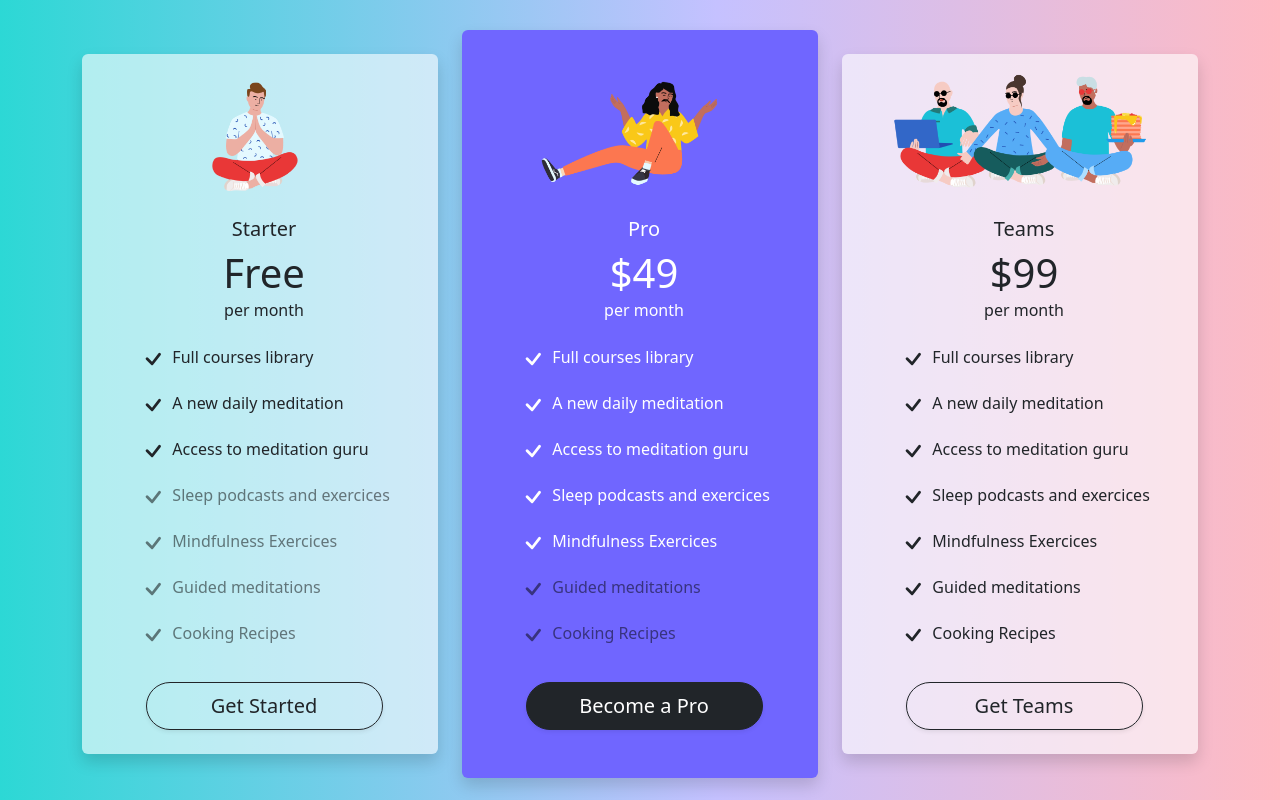
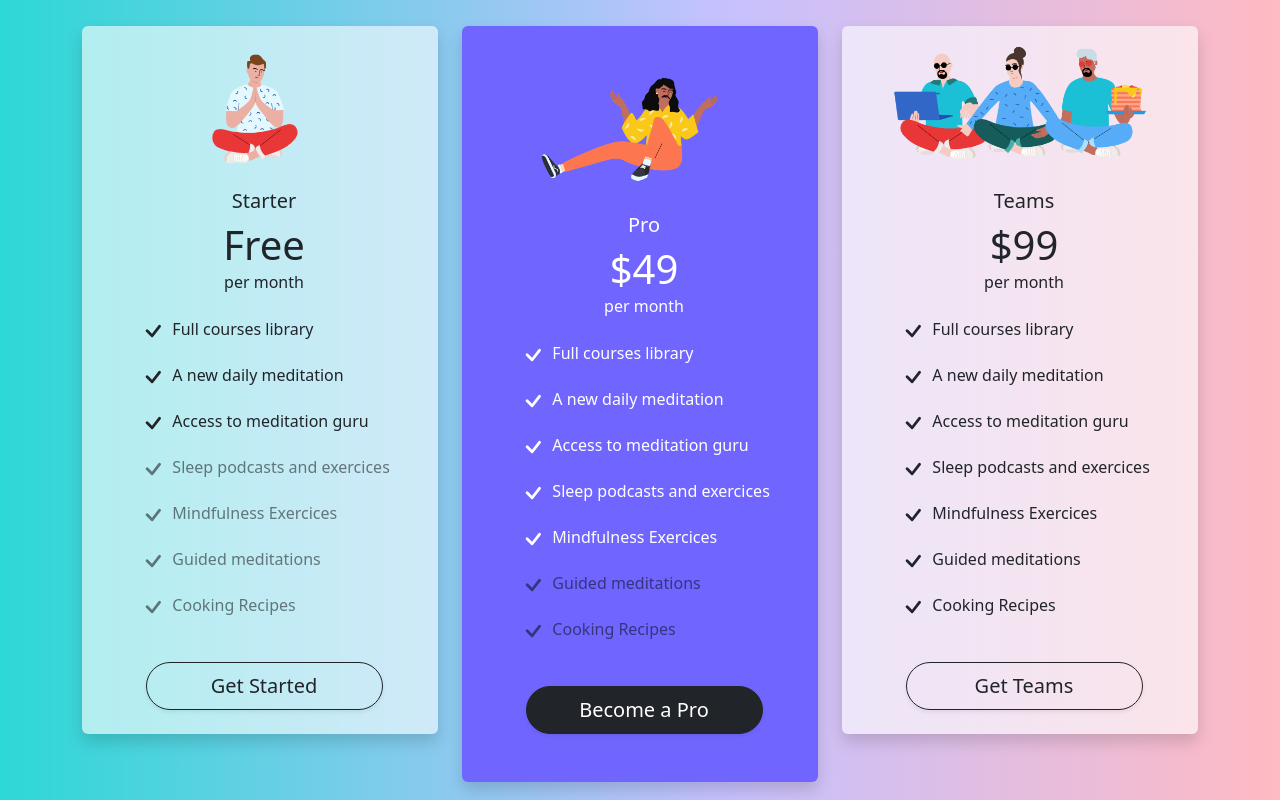
Before and after one commit to ruthtempo/price-cards-challenge, a React (Create React App) app: page / in a window 1280 px wide. Built offline with nearby package versions, Linux system fonts and the light colour scheme.

Commit message:
last fixes

```diff
--- a/public/index.html
+++ b/public/index.html
@@ -2,42 +2,12 @@
 <html lang="en">
   <head>
     <meta charset="utf-8" />
-    <link rel="icon" href="%PUBLIC_URL%/favicon.ico" />
     <meta name="viewport" content="width=device-width, initial-scale=1" />
     <meta name="theme-color" content="#000000" />
-    <meta
-      name="Price Cards React"
-      content="modular price cards for Jump2Digital2022"
-    />
-    <link rel="apple-touch-icon" href="%PUBLIC_URL%/logo192.png" />
-    <!--
-      manifest.json provides metadata used when your web app is installed on a
-      user's mobile device or desktop. See https://developers.google.com/web/fundamentals/web-app-manifest/
-    -->
-    <link rel="manifest" href="%PUBLIC_URL%/manifest.json" />
-    <!--
-      Notice the use of %PUBLIC_URL% in the tags above.
-      It will be replaced with the URL of the `public` folder during the build.
-      Only files inside the `public` folder can be referenced from the HTML.
-
-      Unlike "/favicon.ico" or "favicon.ico", "%PUBLIC_URL%/favicon.ico" will
-      work correctly both with client-side routing and a non-root public URL.
-      Learn how to configure a non-root public URL by running `npm run build`.
-    -->
     <title>Price Cards</title>
   </head>
   <body>
     <noscript>You need to enable JavaScript to run this app.</noscript>
     <div id="root" class="vh-100"></div>
-    <!--
-      This HTML file is a template.
-      If you open it directly in the browser, you will see an empty page.
-
-      You can add webfonts, meta tags, or analytics to this file.
-      The build step will place the bundled scripts into the <body> tag.
-
-      To begin the development, run `npm start` or `yarn start`.
-      To create a production bundle, use `npm run build` or `yarn build`.
-    -->
   </body>
 </html>
--- a/src/components/PlanCard.tsx
+++ b/src/components/PlanCard.tsx
@@ -3,7 +3,7 @@ import { Button, Card, Form, Modal } from "react-bootstrap";
 import { Check } from "react-bootstrap-icons";
 import { Plan } from "./PricingPage";
 import image from "../media/modal_img.png";
-import "../cards.css";
+import "./PlanCard.css";
 
 export const PlanCard = (p: { plan: Plan }) => {
   const [showModal, setShowModal] = useState(false);
@@ -15,9 +15,9 @@ export const PlanCard = (p: { plan: Plan }) => {
     <>
       <Card
         className={`shadow border-0 animate ${
-          p.plan.id === "2"
+          p.plan.variant === "primary"
             ? "text-white highlightedPlan py-4"
-            : "secondaryPlan mt-4"
+            : "secondaryPlan mt-lg-4"
         }`}
       >
         <Card.Img
@@ -27,32 +27,33 @@ export const PlanCard = (p: { plan: Plan }) => {
         />
 
         <Card.Body className="d-flex flex-column ms-2 collapse">
-          <p className="h5 text-center">{p.plan.title}</p>
+          <h5 className="text-center">{p.plan.title}</h5>
           <Card.Title className="display-6 text-center">
             {p.plan.price}
           </Card.Title>
           <Card.Subtitle className="fs-6 mb-4 fw-light text-center">
             per month
           </Card.Subtitle>
-
-          <Card.Text className="d-flex justify-content-center">
-            <div>
+          <div className="d-flex justify-content-center pb-2">
+            <ul className="list-unstyled">
               {p.plan.featureList.map((feature, index) => (
-                <p
+                <li
                   key={index}
-                  className={!feature.included ? "text-black-50 fw-light" : ""}
+                  className={`pb-3 ${
+                    !feature.included ? "text-black-50 fw-light" : ""
+                  }`}
                 >
-                  <Check size={30} /> {feature.feature}
-                </p>
+                  <Check size={30} /> {feature.name}
+                </li>
               ))}
-            </div>
-          </Card.Text>
+            </ul>
+          </div>
 
           <div className="d-flex justify-content-center">
             <Button
               size="lg"
               className="w-75 rounded-pill shadow-sm mb-2"
-              variant={p.plan.id === "2" ? "dark" : "outline-dark"}
+              variant={p.plan.variant === "primary" ? "dark" : "outline-dark"}
               onClick={handleShowSignUpModal}
             >
               {p.plan.actionText}
--- a/src/components/PricingPage.tsx
+++ b/src/components/PricingPage.tsx
@@ -5,11 +5,12 @@ import img2 from "../media/2.png";
 import img3 from "../media/3.png";
 
 export type Feature = {
-  feature: string;
+  name: string;
   included: boolean;
 };
 export type Plan = {
   id: string;
+  variant: "secondary" | "primary";
   title: string;
   price: string;
   img: string;
@@ -22,15 +23,16 @@ const pricingPlans: Plan[] = [
     id: "1",
     title: "Starter",
     price: "Free",
+    variant: "secondary",
     img: img1,
     featureList: [
-      { feature: "Full courses library", included: true },
-      { feature: "A new daily meditation", included: true },
-      { feature: "Access to meditation guru", included: true },
-      { feature: "Sleep podcasts and exercices", included: false },
-      { feature: "Mindfulness Exercices", included: false },
-      { feature: "Guided meditations", included: false },
-      { feature: "Cooking Recipes", included: false },
+      { name: "Full courses library", included: true },
+      { name: "A new daily meditation", included: true },
+      { name: "Access to meditation guru", included: true },
+      { name: "Sleep podcasts and exercices", included: false },
+      { name: "Mindfulness Exercices", included: false },
+      { name: "Guided meditations", included: false },
+      { name: "Cooking Recipes", included: false },
     ],
     actionText: "Get Started",
   },
@@ -38,15 +40,16 @@ const pricingPlans: Plan[] = [
     id: "2",
     title: "Pro",
     price: "$49",
+    variant: "primary",
     img: img2,
     featureList: [
-      { feature: "Full courses library", included: true },
-      { feature: "A new daily meditation", included: true },
-      { feature: "Access to meditation guru", included: true },
-      { feature: "Sleep podcasts and exercices", included: true },
-      { feature: "Mindfulness Exercices", included: true },
-      { feature: "Guided meditations", included: false },
-      { feature: "Cooking Recipes", included: false },
+      { name: "Full courses library", included: true },
+      { name: "A new daily meditation", included: true },
+      { name: "Access to meditation guru", included: true },
+      { name: "Sleep podcasts and exercices", included: true },
+      { name: "Mindfulness Exercices", included: true },
+      { name: "Guided meditations", included: false },
+      { name: "Cooking Recipes", included: false },
     ],
     actionText: "Become a Pro",
   },
@@ -54,15 +57,16 @@ const pricingPlans: Plan[] = [
     id: "3",
     title: "Teams",
     price: "$99",
+    variant: "secondary",
     img: img3,
     featureList: [
-      { feature: "Full courses library", included: true },
-      { feature: "A new daily meditation", included: true },
-      { feature: "Access to meditation guru", included: true },
-      { feature: "Sleep podcasts and exercices", included: true },
-      { feature: "Mindfulness Exercices", included: true },
-      { feature: "Guided meditations", included: true },
-      { feature: "Cooking Recipes", included: true },
+      { name: "Full courses library", included: true },
+      { name: "A new daily meditation", included: true },
+      { name: "Access to meditation guru", included: true },
+      { name: "Sleep podcasts and exercices", included: true },
+      { name: "Mindfulness Exercices", included: true },
+      { name: "Guided meditations", included: true },
+      { name: "Cooking Recipes", included: true },
     ],
     actionText: "Get Teams",
   },
@@ -70,7 +74,7 @@ const pricingPlans: Plan[] = [
 
 export const PricingPage = () => {
   return (
-    <Row className="mt-4 planWrapper ">
+    <Row className="mt-4 planWrapper">
       {pricingPlans.map((plan) => (
         <Col
           key={plan.title}
--- a/src/index.css
+++ b/src/index.css
@@ -1,14 +1,3 @@
 body {
-  margin: 0;
-  font-family: -apple-system, BlinkMacSystemFont, 'Segoe UI', 'Roboto', 'Oxygen',
-    'Ubuntu', 'Cantarell', 'Fira Sans', 'Droid Sans', 'Helvetica Neue',
-    sans-serif;
-  -webkit-font-smoothing: antialiased;
-  -moz-osx-font-smoothing: grayscale;
   background: linear-gradient(to right, #2CD8D5 0%, #C5C1FF 56%, #FFBAC3 100%);
 }
-
-code {
-  font-family: source-code-pro, Menlo, Monaco, Consolas, 'Courier New',
-    monospace;
-}
```
Also changed, not shown: src/components/PlanCard.css (renamed from src/cards.css, +7 -5 lines), public/manifest.json (deleted), src/components/PricingPage.css (added), 1 other file (tests, documents, lock files or other folders).
